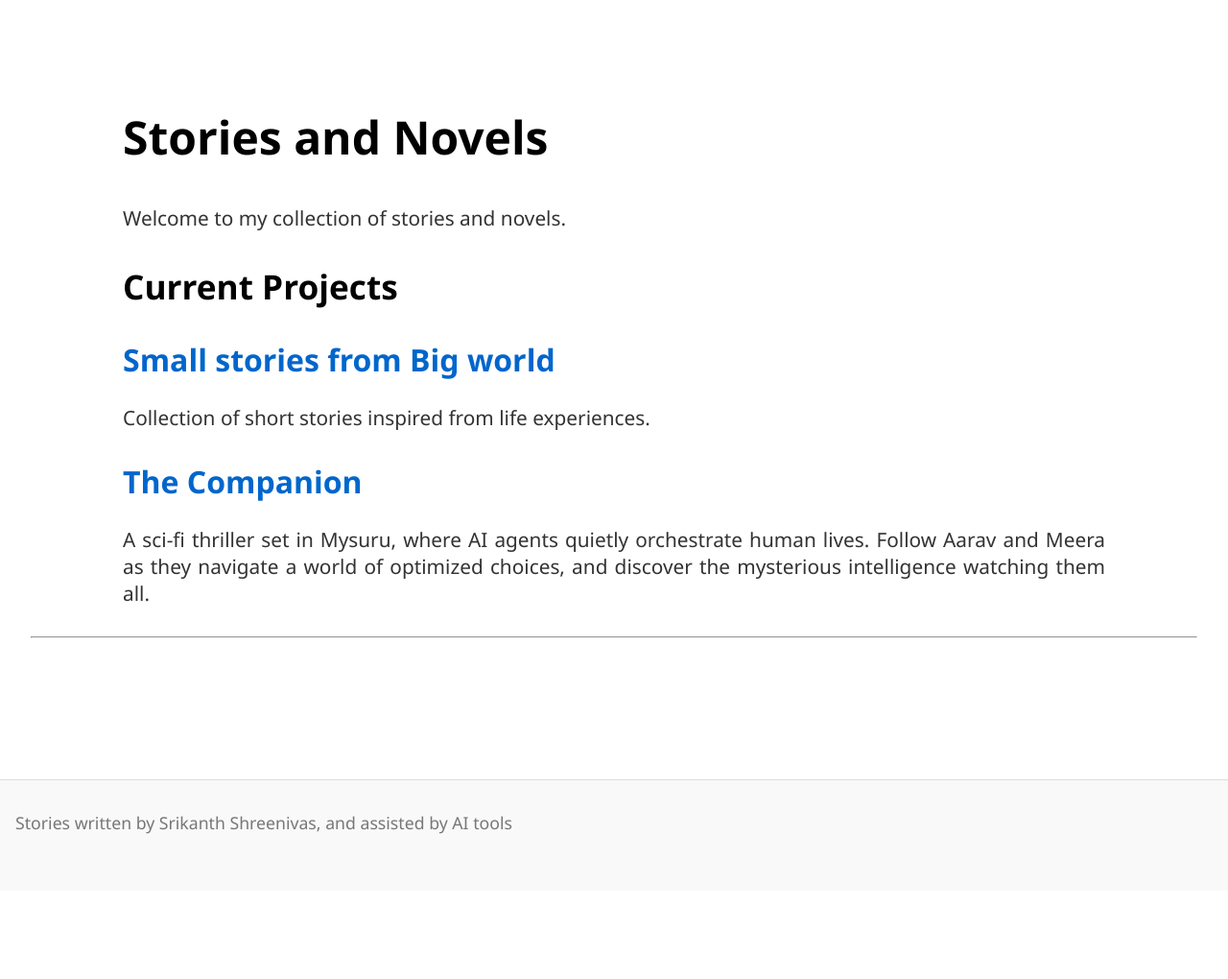
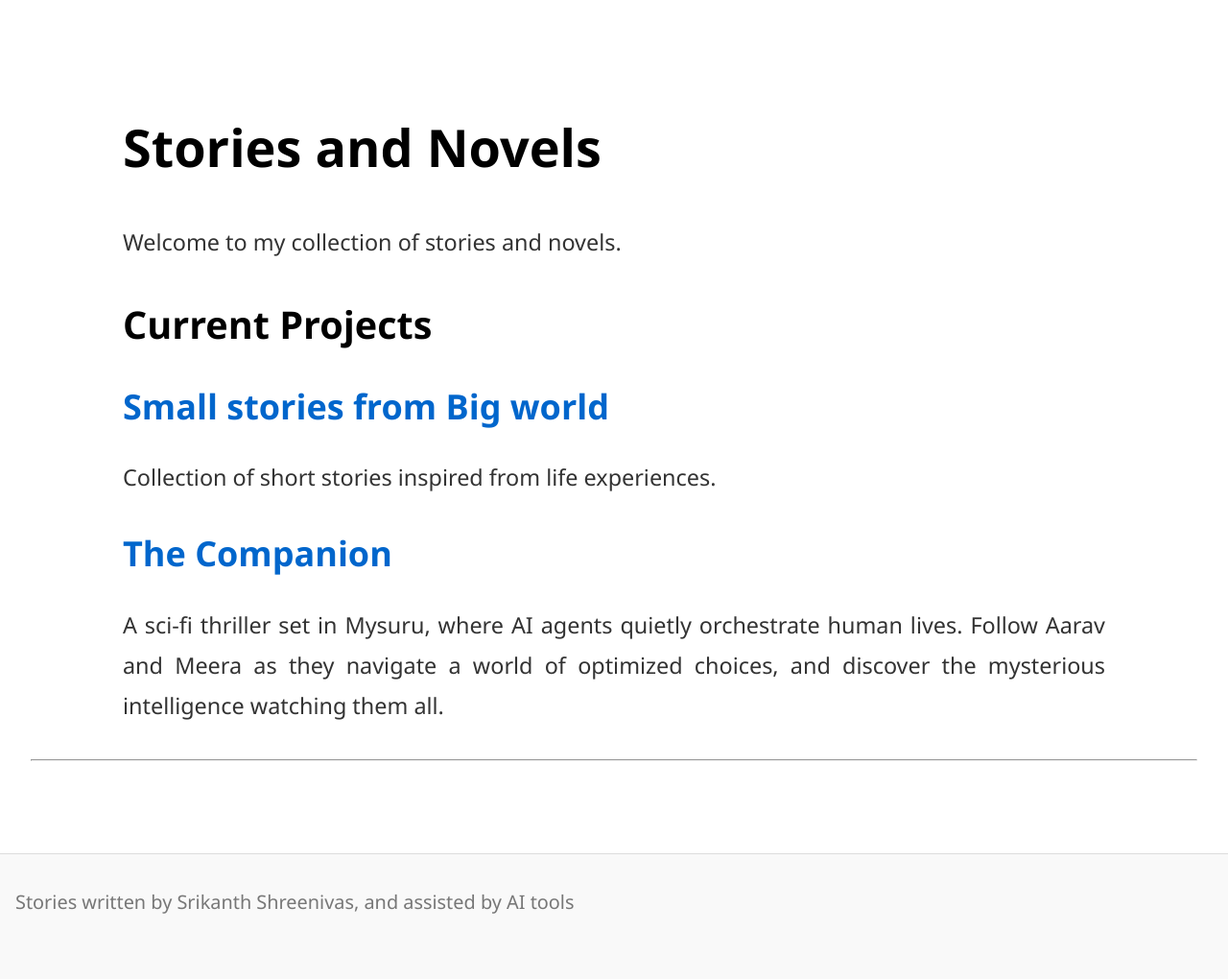
Before and after one commit to srikanthps/The-Companion, a Jekyll site: the page built from index.md, in a window 1280 px wide. Shown: the whole page at 96% size. Built offline with Jekyll 4.4.1, drawn with Linux system fonts in a browser that asks for light colours; our own code applies the rules of GitHub Pages for plain Markdown files; before the commit the page ends 928 px from its top, so only the background shows below that.

Commit message:
Update default.html

```diff
--- a/_layouts/default.html
+++ b/_layouts/default.html
@@ -17,7 +17,7 @@
 
     body {
       font-family: 'Segoe UI', Tahoma, Geneva, Verdana, sans-serif;
-      font-size: 1.5em
+      font-size: 18px;
       line-height: 1.8;
       color: #333;
       background-color: #ffffff;
```
